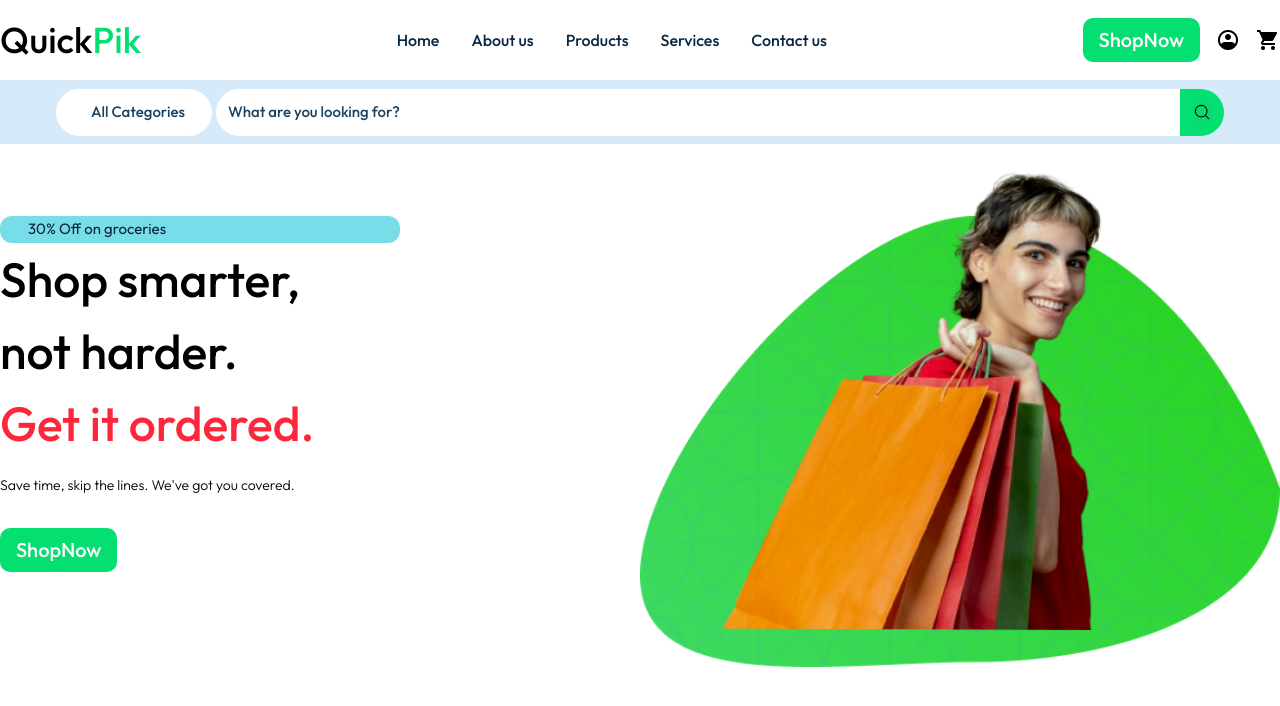
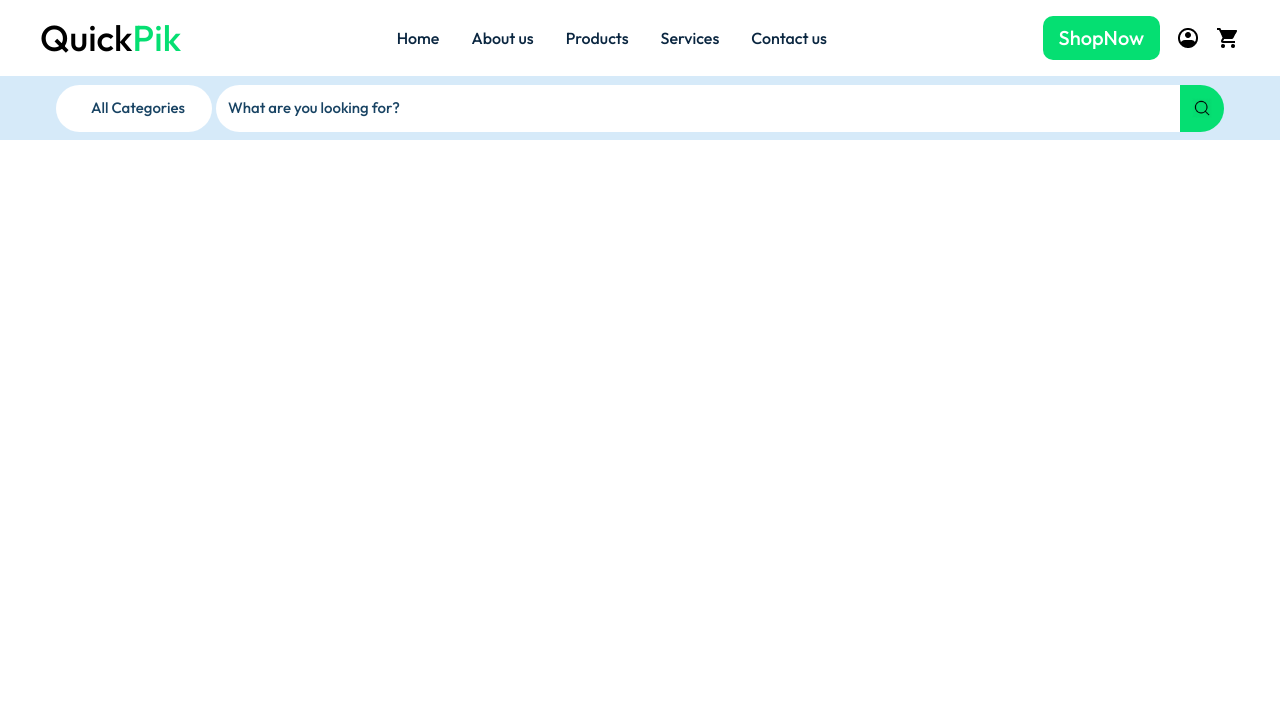
Before and after one commit to FattahAli/landing-page, a plain HTML site: page index.html in a window 1280 px wide. Drawn offline with nearby package versions, Linux system fonts and the light colour scheme.

Commit message:
Update index.html

```diff
--- a/index.html
+++ b/index.html
@@ -10,19 +10,19 @@
 <link href="https://fonts.googleapis.com/css2?family=Inter:wght@100..900&family=Lato:ital,wght@0,100;0,300;0,400;0,700;0,900;1,100;1,300;1,400;1,700;1,900&family=Outfit:wght@100..900&display=swap" rel="stylesheet">
 </head>
 <body class="font-[Outfit] font-medium">
-  <header class="flex items-center justify-between h-20 border-b md:border-none ">
+  <header class="flex items-center justify-between py-4 px-10 max-lg:border-b md:border-none ">
       <a href="#" class="text-4xl ">
         <span class=" text-black">Quick</span><span class=" text-green-400">Pik</span>
       </a>
       <img src="./images/hamburger.png" alt="" class="w-5 h-5 md:hidden">
-    <div class="hidden md:flex md:gap-8 md:text-[#0A2640] md:text-base">
+    <div class="max-lg:hidden md:flex md:gap-8 md:text-[#0A2640] md:text-base">
       <a href="">Home</a>
       <a href="">About us</a>
       <a href="">Products</a>
       <a href="">Services</a>
       <a href="">Contact us</a>
     </div>
-    <div class="hidden md:flex md:items-center md:gap-4">
+    <div class="max-lg:hidden md:flex md:items-center md:gap-4">
       <button class="md:bg-green-400 md:text-white md:text-xl md:rounded-[10px] md:pr-4 md:pl-4 md:pt-2 md:pb-2">ShopNow</button>
       <img src="./images/sign-in.png" alt="" class="md:w-6 md:h-6">
       <img src="./images/carts.png" alt="" class="md:w-6 md:h-6">
@@ -41,7 +41,7 @@
         <img src="./images/Search-icon.png" alt="" class="md:w-5 md:h-5">
       </div>
     </div>
-    <div class="md:flex md:mt-18">
+    <!-- <div class="md:flex md:mt-18">
       <div class="mt-10 md:min-w-[50%] md:mt-0">
         <div class="flex justify-center md:justify-start">
           <p class="text-base text-[#0A2640] text-[15px] font-normal bg-[#3CDA] px-7 py-0.5 rounded-xl md:w-[400px]">30% Off on groceries</p>
@@ -64,7 +64,7 @@
         <img src="./images/girl.png" alt="" class="h-auto absolute bottom-9  ">
         <div></div>
       </div>
-    </div>
+    </div> -->
   </main>
 </body>
 </html>
```
